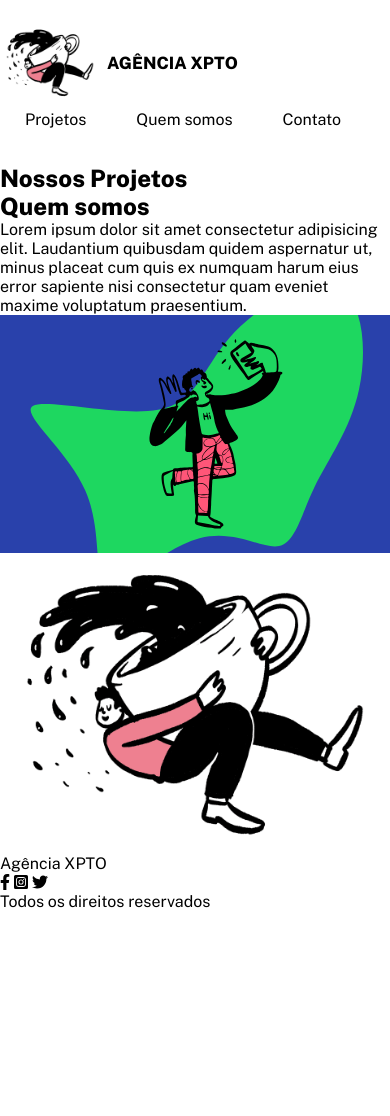
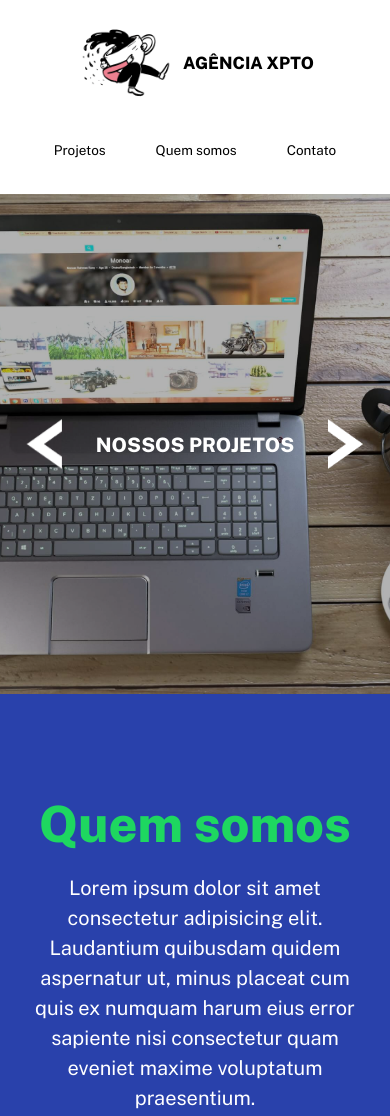
Before and after one commit to rdFerrarezi/projeto-xpto-landing-page, a plain HTML site: page index.html in a window 390 px wide. Shown: the top 1116 px of the page. Before the commit the page ends 911 px from the top, so only its background shows below. Drawn offline with nearby package versions, Linux system fonts and the light colour scheme.

Commit message:
CSS + MEDIA QUERIES

```diff
--- a/index.html
+++ b/index.html
@@ -41,16 +41,22 @@
             <div class="imagem-painel projeto1 mostrar"></div>
             <div class="imagem-painel projeto2"></div>
             <div class="imagem-painel projeto3"></div>
+
+            <a href="#" id="btn-voltar" class="seta btn-voltar">voltar</a>
+            <a href="#" id="btn-avancar" class="seta btn-avancar">avançar</a>
         </section>
+
         <section class="quem-somos" id="quem-somos">
             <div class="conteudo">
-                <h2 class="titulo">Quem somos</h2>
-                <p class="texto">
-                    Lorem ipsum dolor sit amet consectetur adipisicing elit. Laudantium quibusdam quidem aspernatur ut, minus placeat cum quis ex numquam harum eius error sapiente nisi consectetur quam eveniet maxime voluptatum praesentium.
-                </p>
+                <div class="informacoes">
+                    <h2 class="titulo">Quem somos</h2>
+                    <p class="texto">
+                        Lorem ipsum dolor sit amet consectetur adipisicing elit. Laudantium quibusdam quidem aspernatur ut, minus placeat cum quis ex numquam harum eius error sapiente nisi consectetur quam eveniet maxime voluptatum praesentium.
+                    </p>
+                </div>
+                <img class="imagem" src="./src/imagens/composition-12.svg" alt="personagem com celular na mão">
             </div>
 
-            <img class="imagem" src="./src/imagens/composition-12.svg" alt="personagem com celular na mão">
 
         </section>
     </main>
--- a/src/css/estilos.css
+++ b/src/css/estilos.css
@@ -37,7 +37,7 @@ ul{
 
 /* ---------- CABEÇALHO ---------- */
 
-.cabecalho .logo .imagem{
+.logo .imagem{
     width: 100px;
 }
 
@@ -51,13 +51,13 @@ ul{
     flex-wrap: wrap;
 }
 
-.cabecalho .logo{
+.logo{
     display: flex;
     align-items: center;
     text-transform: uppercase;
 }
 
-.cabecalho .titulo{
+.logo .titulo{
     margin-left: 7px;
     font-size: 17px;
     transition: .3s ease-in-out;
@@ -85,3 +85,197 @@ ul{
     background-color: var(--verde-principal);
     color: white;
 }
+
+/* ---------- PAINÉIS ---------- */
+
+.conteudo-principal .paineis{
+    display: flex;
+    justify-content: center;
+    align-items: center;
+    height: 700px;
+    position: relative;
+}
+
+.conteudo-principal .paineis .imagem-painel{
+    background-repeat: no-repeat;
+    background-size: cover;
+    background-position: center;
+    min-width: 100%;
+    height: 100%;
+    position: absolute;
+    z-index: -10;
+    filter: brightness(70%);
+}
+
+.conteudo-principal .paineis .projeto1{
+    background-image: url('../imagens/painel1.jpg');
+}
+
+.conteudo-principal .paineis .projeto2{
+    background-image: url('../imagens/painel2.jpg');
+}
+
+.conteudo-principal .paineis .projeto3{
+    background-image: url('../imagens/painel3.jpg');
+}
+
+.conteudo-principal .paineis .titulo{
+    color: #fff;
+    text-transform: uppercase;
+    font-size: calc(1em + 1vw);
+}
+
+.conteudo-principal .paineis .seta{
+    background-image: url('../imagens/seta.png');
+    background-repeat: no-repeat;
+    background-position: center;
+    background-size: contain;
+    width: 50px;
+    height: 50px;
+    position: absolute;
+    text-indent: 100%;
+    overflow: hidden;
+}
+
+.conteudo-principal .paineis .seta.btn-voltar{
+    left: 20px;
+    transform: rotateY(180deg);
+}
+
+.conteudo-principal .paineis .seta.btn-avancar{
+    right: 20px;
+}
+
+/* ---------- QUEM SOMOS ---------- */
+
+.quem-somos{
+    background-color: #2941ab;
+}
+
+.quem-somos .conteudo{
+    display: flex;
+    align-items: center;
+    padding: 0 10%;
+}
+
+.quem-somos .conteudo .informacoes{
+    width: 40%;
+}
+
+.quem-somos .conteudo .imagem{
+    width: 100%;
+}
+
+.quem-somos .conteudo .informacoes .titulo{
+    font-size: 50px;
+    color: var(--verde-principal);
+    margin-bottom: 20px;
+}
+
+.quem-somos .conteudo .informacoes .texto{
+    font-size: 20px;
+    line-height: 1.5;
+    color: #fff;
+    font-weight: 400;
+}
+
+/* ---------- RADAPE ---------- */
+
+.rodape{
+    padding: 80px 0 20px 0;
+}
+
+.rodape .navegacao{
+    max-width: 1170px;
+    margin: 0 auto;
+    display: flex;
+    justify-content: space-between;
+    align-items: center;
+    flex-wrap: wrap;
+}
+
+.rodape .redes-sociais{
+    display: flex;
+}
+
+.rodape .redes-sociais a{
+    display: flex;
+    justify-content: center;
+    margin: 0 10px;
+    font-size: 20px;
+    border: 2px solid #111;
+    border-radius: 50%;
+    padding: 15px;
+    width: 53px;
+    transition: 0.3s ease-in-out;
+}
+
+.rodape .redes-sociais a:hover{
+    background-color: var(--verde-principal);
+}
+
+.rodape .navegacao .logo .imagem{
+    width: 60px;
+}
+
+.rodape .copyright{
+    margin-top: 70px;
+    text-align: center;
+}
+
+
+/* ---------- MEDIA QUERIES ---------- */
+
+@media(max-width: 624px){
+    .cabecalho{
+        justify-content: center;
+    }
+
+    .cabecalho .logo{
+        margin-bottom: 30px;
+    }
+
+    .cabecalho .menu .item a{
+        font-size: calc(0.6em + 1vw);
+    }
+
+}
+
+@media(max-width: 900px){
+    .conteudo-principal .paineis{
+        height: 500px;
+    }
+}
+
+@media(max-width: 1200px){
+    .quem-somos .conteudo{
+        flex-direction: column;
+        text-align: center;
+        padding: 100px 30px;
+    }
+
+    .quem-somos .conteudo .imagem{
+        display: none;
+    }
+
+    .quem-somos .conteudo .informacoes{
+        width: 100%;
+    }
+}
+
+@media(max-width: 940px){
+    .rodape .navegacao{
+        justify-content: center;
+    }
+
+    .rodape .navegacao .logo{
+        margin-bottom: 30px;
+    }
+
+    .rodape .navegacao .logo,
+    .rodape .navegacao .redes-sociais{
+        width: 100%;
+        justify-content: center;
+    }
+
+}
```
